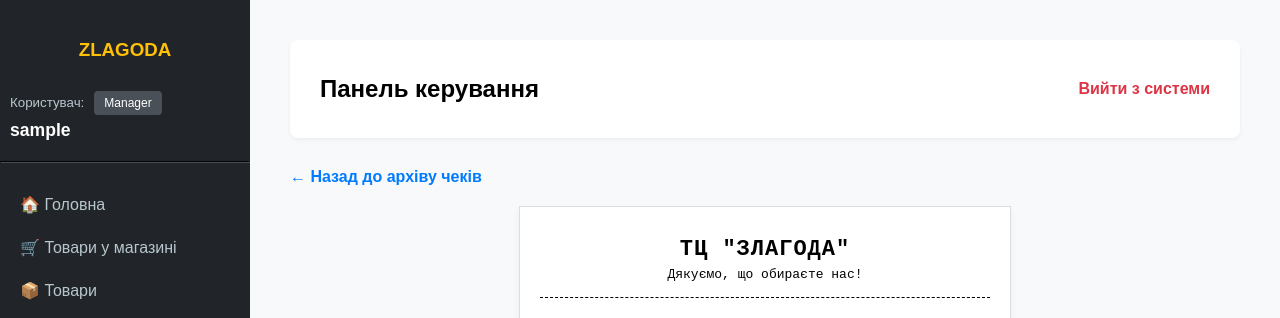
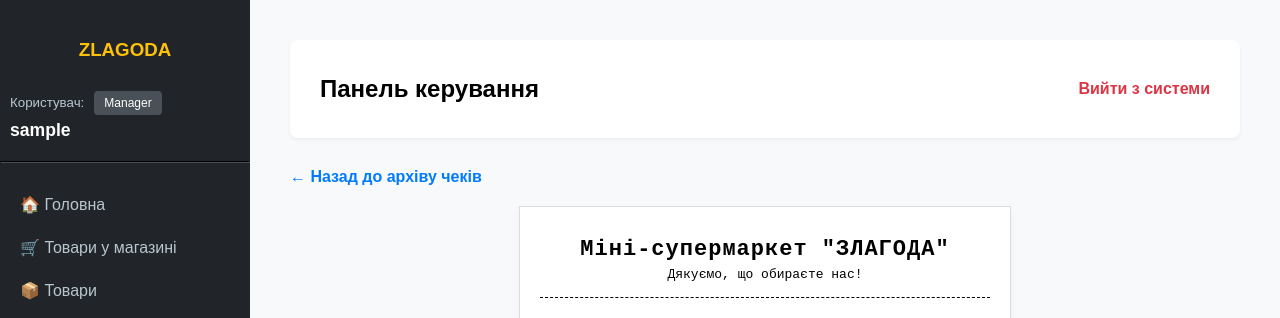
Before and after one commit to regjine/AIS, a Flask app: template templates/view_check.html in a window 1280 px wide. Shown: the top 318 px of the page. Run offline with Flask 3, Linux system fonts and the light colour scheme; the template is opened without the code that fills it, so the values that code supplies are empty; the visitor is signed in with stand-in values (Sample User, id 1).

Commit message:
Fix typescript

```diff
--- a/templates/view_check.html
+++ b/templates/view_check.html
@@ -30,7 +30,7 @@
 
 <div class="receipt-container">
     <div class="receipt-header">
-        <div class="receipt-title">ТЦ "ЗЛАГОДА"</div>
+        <div class="receipt-title">Міні-супермаркет "ЗЛАГОДА"</div>
         <div style="font-size: 13px;">Дякуємо, що обираєте нас!</div>
     </div>
 
```
